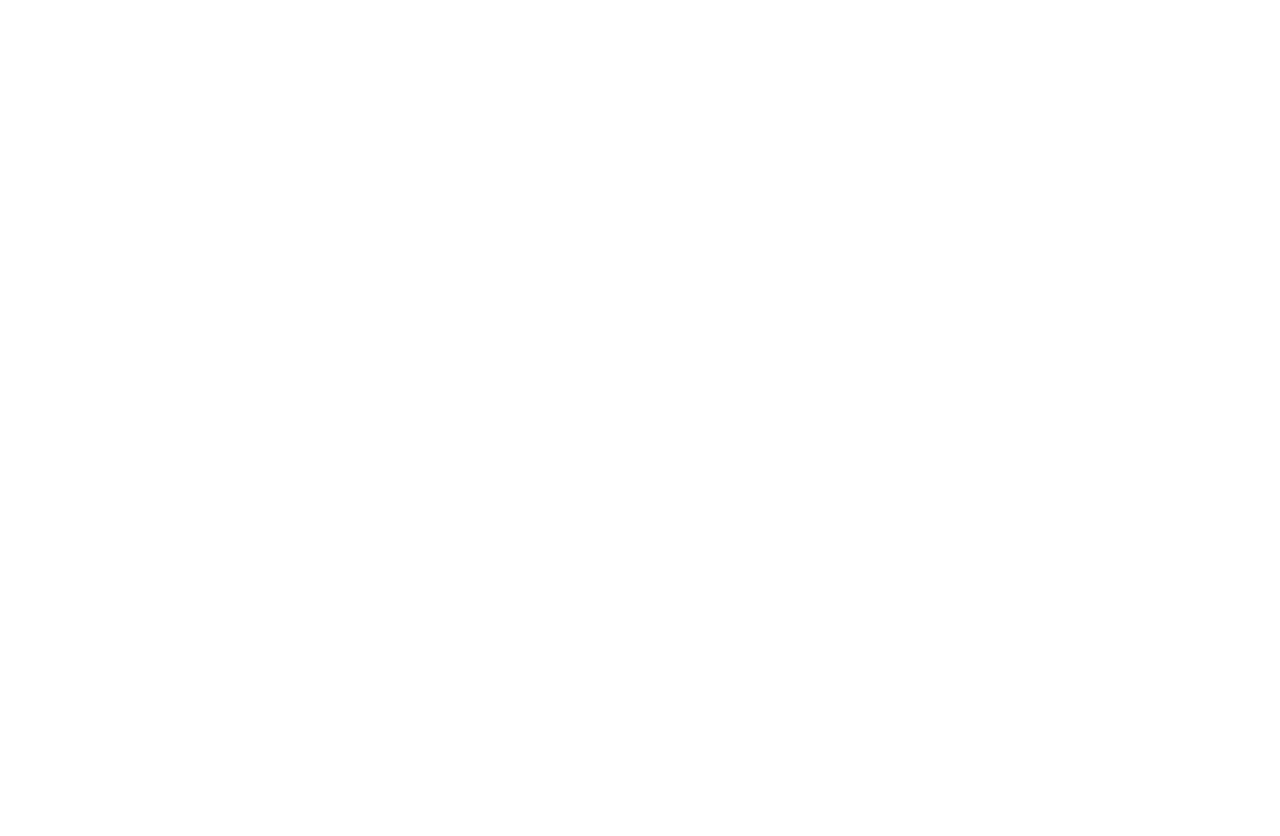
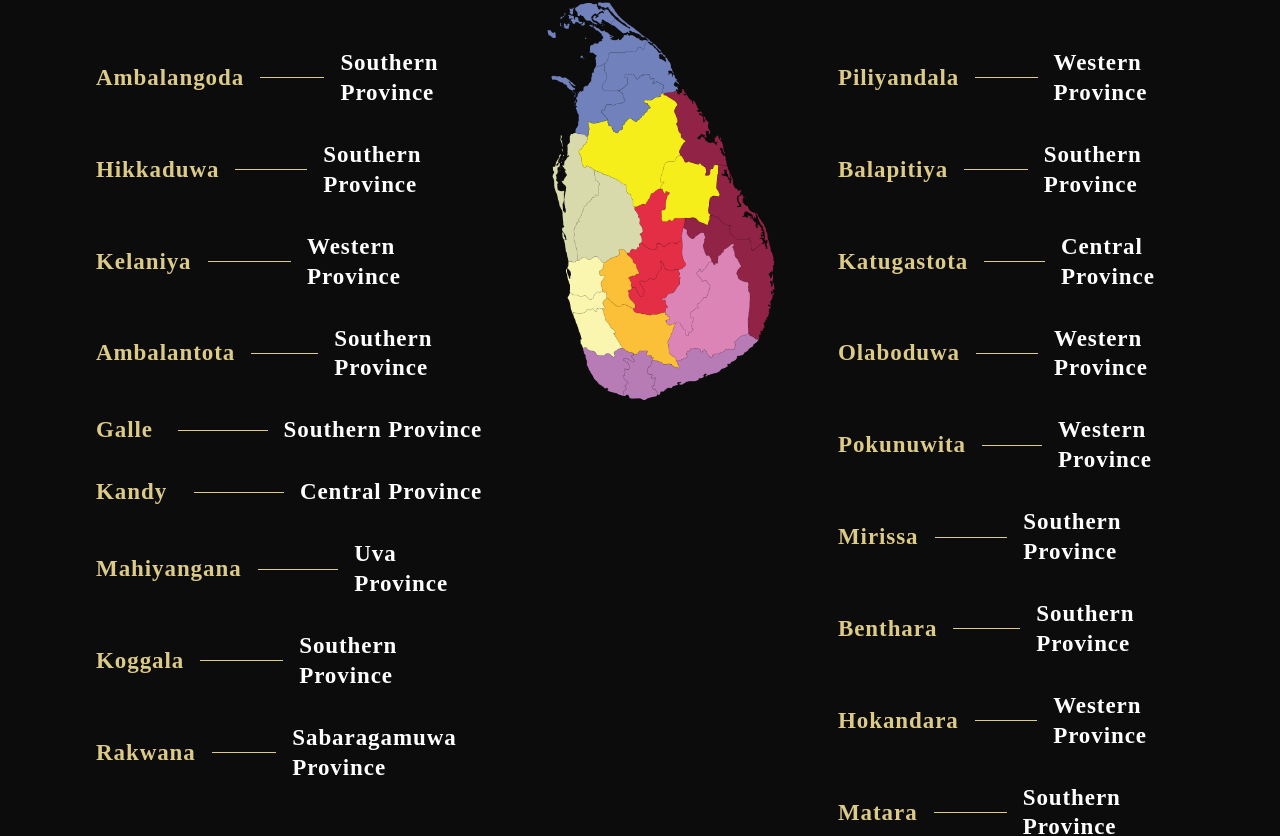
Before and after one commit to Culture-and-Tourism/Kolama, a React (Create React App) app in the folder client/: page / in a window 1280 px wide. Shown: the part 5980-6816 px from the top of the page. Before the commit the page ends 5672 px from the top, so only its background shows below. Built offline with nearby package versions, Linux system fonts and the light colour scheme; a web font is replaced by a local one.

Commit message:
create sri lankan page in home page

```diff
--- a/client/src/App.js
+++ b/client/src/App.js
@@ -7,6 +7,7 @@
 import EventHeader from './components/EventHeader/EventHeader.jsx';
 import ShopHeader from './components/ShopHeader/ShopHeader.jsx';
 import AboutUs from './container/AboutUs/AboutUs';
+import SriLanka from './container/SriLanka/SriLanka';
 
 const App = () => (
   <div>
@@ -16,6 +17,7 @@
     <EventHeader />
     <ShopHeader />
     <AboutUs />
+    <SriLanka />
   </div>
 );
 
--- /dev/null
+++ b/client/src/components/PlacesMenu/PlacesMenu.css
@@ -0,0 +1,34 @@
+.app__menuitem {
+    width: 100%;
+    margin: 1rem 0;
+    display: flex;
+    flex-direction: column;
+}
+
+.app__menuitem-head {
+    display: flex;
+    justify-content: space-between;
+    align-items: center;
+}
+
+.app__menuitem-sub {
+    width: 100%;
+    margin-top: 0.2rem;
+}
+
+.app__menuitem-name {
+    flex: 1;
+}
+
+.app__menuitem-dash {
+    width: 90px;
+    height: 1px;
+    background: var(--color-golden);
+    margin: 0 1rem;
+}
+
+.app__menuitem-price {
+    display: flex;
+    justify-content: flex-end;
+    align-items: flex-end;
+}
--- /dev/null
+++ b/client/src/components/PlacesMenu/PlacesMenu.jsx
@@ -0,0 +1,19 @@
+import React from 'react';
+
+import './PlacesMenu.css';
+
+const PlacesMenu = ({ name, province }) => (
+    <div className="app__menuitem">
+        <div className="app__menuitem-head">
+            <div className="app__menuitem-name">
+                <p className="p__cormorant" style={{ color: '#DCCA87' }}>{name}</p>
+            </div>
+            <div className="app__menuitem-dash" />
+            <div className="app__menuitem-price">
+                <p className="p__cormorant">{province}</p>
+            </div>
+        </div>
+    </div>
+);
+
+export default PlacesMenu;
--- /dev/null
+++ b/client/src/constants/data.js
@@ -0,0 +1,80 @@
+const left = [
+    {
+        name: 'Ambalangoda',
+        province: 'Southern Province',
+    },
+    {
+        name: 'Hikkaduwa',
+        province: 'Southern Province',
+    },
+    {
+        name: 'Kelaniya',
+        province: 'Western Province',
+    },
+    {
+        name: 'Ambalantota',
+        province: 'Southern Province',
+    },
+    {
+        name: 'Galle',
+        province: 'Southern Province',
+    },
+    {
+        name: 'Kandy',
+        province: 'Central Province',
+    },
+    {
+        name: 'Mahiyangana',
+        province: 'Uva Province',
+    },
+    {
+        name: 'Koggala',
+        province: 'Southern Province',
+    },
+    {
+        name: 'Rakwana',
+        province: 'Sabaragamuwa Province',
+    },
+];
+
+const right = [
+    {
+        name: 'Piliyandala',
+        province: 'Western Province',
+    },
+    {
+        name: "Balapitiya",
+        province: 'Southern Province',
+    },
+    {
+        name: 'Katugastota',
+        province: 'Central Province',
+    },
+    {
+        name: 'Olaboduwa',
+        province: 'Western Province',
+    },
+    {
+        name: 'Pokunuwita',
+        province: 'Western Province',
+    },
+    {
+        name: 'Mirissa',
+        province: 'Southern Province',
+    },
+    {
+        name: 'Benthara',
+        province: 'Southern Province',
+    },
+    {
+        name: 'Hokandara',
+        province: 'Western Province',
+    },
+    {
+        name: 'Matara',
+        province: 'Southern Province',
+    },
+];
+
+// eslint-disable-next-line import/no-anonymous-default-export
+export default { left, right };
--- a/client/src/constants/images.js
+++ b/client/src/constants/images.js
@@ -7,6 +7,7 @@
 import welcomeEvents from '../assets/welcomeEvents.jpg';
 import welcomeShop from '../assets/welcomeShop.jpg';
 import devil from '../assets/devil.jpg';
+import map from '../assets/map.png';
 
 export default {
     bg,
@@ -17,4 +18,5 @@
     welcomeEvents,
     welcomeShop,
     devil,
+    map,
 };
--- /dev/null
+++ b/client/src/container/SriLanka/SriLanka.css
@@ -0,0 +1,86 @@
+.app__specialMenu {
+    flex-direction: column;
+    background: var(--color-black);
+}
+
+.app__specialMenu-title {
+    margin-bottom: 2rem;
+    text-align: center;
+}
+
+.app__specialMenu-menu {
+    width: 100%;
+    margin: 2rem 0;
+
+    display: flex;
+    justify-content: center;
+    align-items: flex-start;
+    flex-direction: row;
+}
+
+.app__specialMenu-menu_heading {
+    font-family: var(--font-base);
+    font-weight: 600;
+    font-size: 45px;
+    line-height: 58.5px;
+    letter-spacing: 0.04em;
+    color: var(--color-white);
+}
+
+.app__specialMenu-menu_left,
+.app__specialMenu-menu_right {
+    flex: 1;
+    width: 100%;
+    flex-direction: column;
+}
+
+.app__specialMenu-menu_img {
+    width: 410px;
+    margin: 0 2rem;
+}
+
+.app__specialMenu-menu_img img {
+    width: 100%;
+    height: auto;
+}
+
+.app__specialMenu_menu_items {
+    display: flex;
+    flex-direction: column;
+
+    margin: 2rem 0;
+    width: 100%;
+}
+
+@media screen and (min-width: 2000px) {
+    .app__specialMenu-menu_img {
+        width: 650px;
+    }
+
+    .app__specialMenu-menu_img img {
+        height: 920px;
+    }
+}
+
+@media screen and (max-width: 1150px) {
+    .app__specialMenu-menu {
+        flex-direction: column;
+        align-items: center;
+        width: 100%;
+    }
+
+    .app__specialMenu-menu_img {
+        margin: 3rem 0;
+    }
+}
+
+@media screen and (max-width: 650px) {
+    .app__specialMenu-menu_img {
+        width: 100%;
+    }
+
+    .app__specialMenu-menu_heading {
+        font-size: 35px;
+        line-height: 48.5px;
+    }
+}
--- /dev/null
+++ b/client/src/container/SriLanka/SriLanka.jsx
@@ -0,0 +1,44 @@
+import React from 'react';
+
+import SubHeading from '../../components/SubHeading/SubHeading.jsx';
+import PlacesMenu from '../../components/PlacesMenu/PlacesMenu.jsx';
+import images from '../../constants/images.js';
+import data from '../../constants/data.js';
+import './SriLanka.css';
+
+const SriLanka = () => (
+    <div className="app__specialMenu flex__center section__padding" id="menu">
+        <div className="app__specialMenu-title">
+            <SubHeading title="Places That Fit Your Fav Heritage Art" />
+            <h1 className="headtext__cormorant">Areas Popular</h1>
+        </div>
+
+        <div className="app__specialMenu-menu">
+            <div className="app__specialMenu-menu_left  flex__center">
+                <div className="app__specialMenu_menu_items">
+                    {data.left.map((left, index) => (
+                        <PlacesMenu key={left.name + index} name={left.name} province={left.province} />
+                    ))}
+                </div>
+            </div>
+
+            <div className="app__specialMenu-menu_img">
+                <img src={images.map} alt="menu__img" />
+            </div>
+
+            <div className="app__specialMenu-menu_right  flex__center">
+                <div className="app__specialMenu_menu_items">
+                    {data.right.map((right, index) => (
+                        <PlacesMenu key={right.name + index} name={right.name} province={right.province} />
+                    ))}
+                </div>
+            </div>
+        </div>
+
+        <div style={{ marginTop: 15 }}>
+            <button type="button" className="custom__button">View More</button>
+        </div>
+    </div>
+);
+
+export default SriLanka;
```
Also changed, not shown: client/src/assets/map.png (added).
